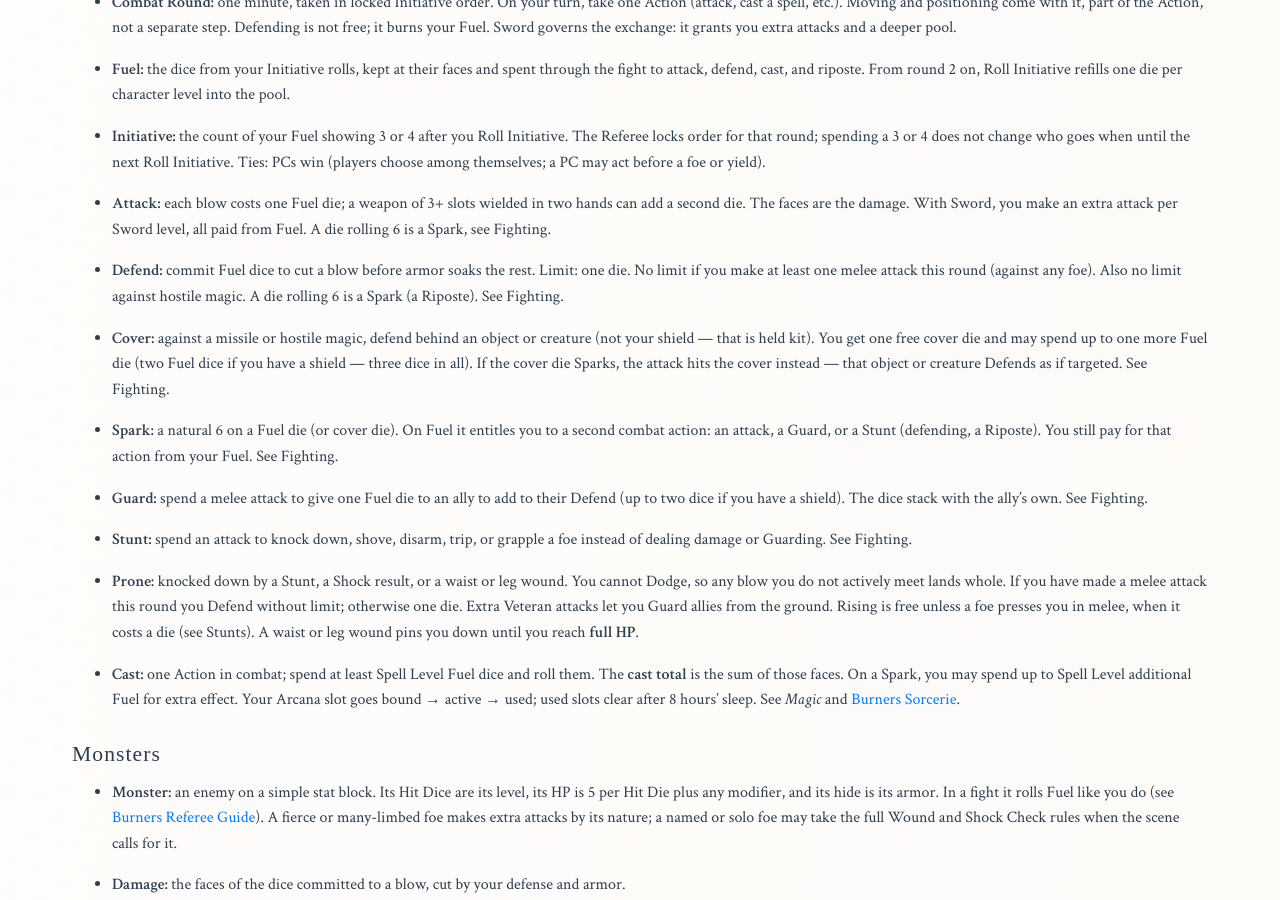
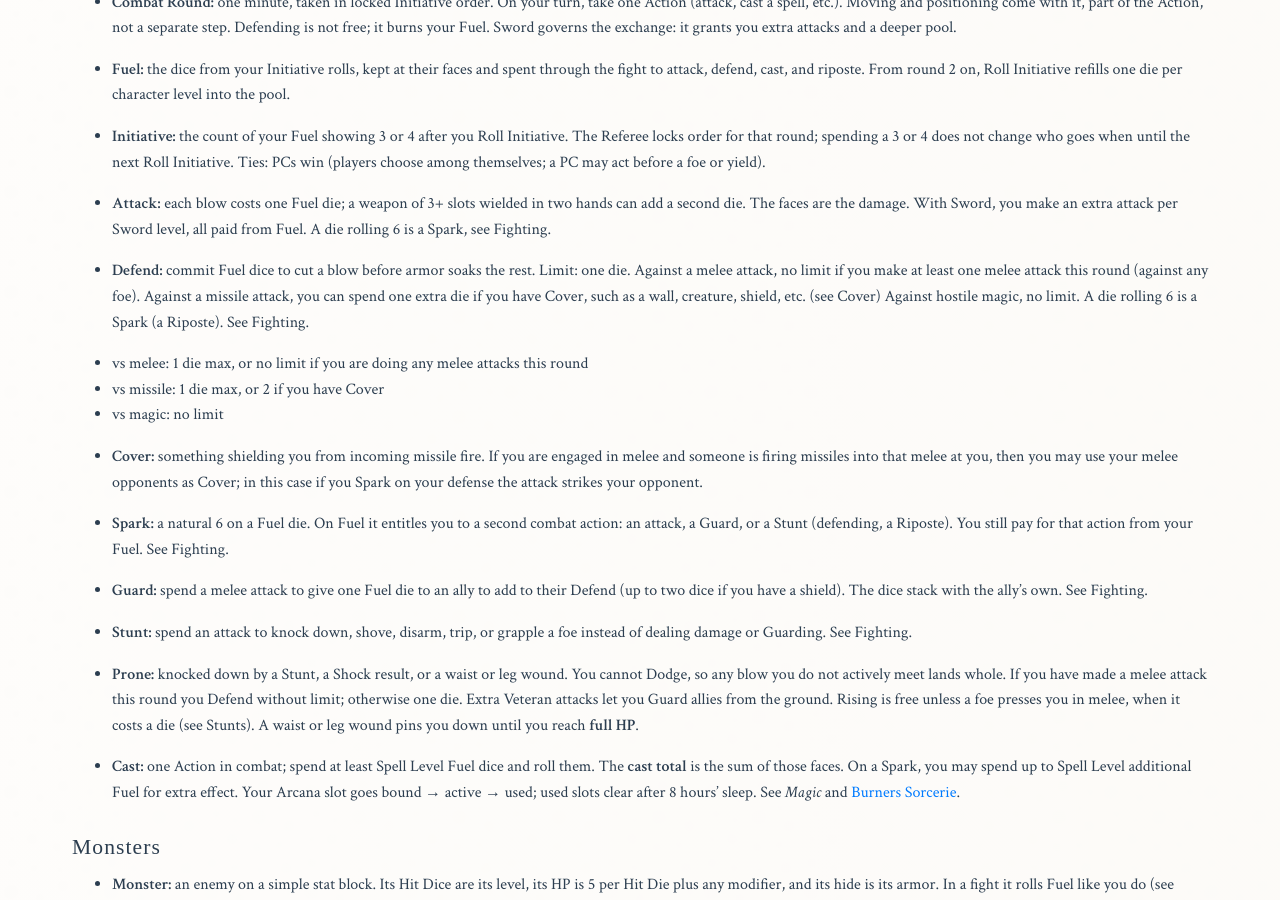
Before and after one commit to paulabrams/burners, a Jekyll site: the page built from burners-adventure-game.md, in a window 1280 px wide and 900 px high, scrolled down 4619 px. Built offline with Jekyll 4.4.1, drawn with Linux system fonts in a browser that asks for light colours; some web fonts are replaced.

Commit message:
Update burners-adventure-game.md

```diff
--- a/burners-adventure-game.md
+++ b/burners-adventure-game.md
@@ -119,11 +119,15 @@ Quick definitions. Details live in the chapters below.
 
 - **Attack:** each blow costs one Fuel die; a weapon of 3+ slots wielded in two hands can add a second die. The faces are the damage. With Sword, you make an extra attack per Sword level, all paid from Fuel. A die rolling 6 is a Spark, see Fighting.
 
-- **Defend:** commit Fuel dice to cut a blow before armor soaks the rest. Limit: one die. No limit if you make at least one melee attack this round (against any foe). Also no limit against hostile magic. A die rolling 6 is a Spark (a Riposte). See Fighting.
+- **Defend:** commit Fuel dice to cut a blow before armor soaks the rest. Limit: one die. Against a melee attack, no limit if you make at least one melee attack this round (against any foe). Against a missile attack, you can spend one extra die if you have Cover, such as a wall, creature, shield, etc. (see Cover) Against hostile magic, no limit. A die rolling 6 is a Spark (a Riposte). See Fighting.
 
-- **Cover:** against a missile or hostile magic, defend behind an object or creature (not your shield — that is held kit). You get one free cover die and may spend up to one more Fuel die (two Fuel dice if you have a shield — three dice in all). If the cover die Sparks, the attack hits the cover instead — that object or creature Defends as if targeted. See Fighting.
+- vs melee: 1 die max, or no limit if you are doing any melee attacks this round
+- vs missile: 1 die max, or 2 if you have Cover
+- vs magic: no limit
 
-- **Spark:** a natural 6 on a Fuel die (or cover die). On Fuel it entitles you to a second combat action: an attack, a Guard, or a Stunt (defending, a Riposte). You still pay for that action from your Fuel. See Fighting.
+- **Cover:** something shielding you from incoming missile fire. If you are engaged in melee and someone is firing missiles into that melee at you, then you may use your melee opponents as Cover; in this case if you Spark on your defense the attack strikes your opponent.
+
+- **Spark:** a natural 6 on a Fuel die. On Fuel it entitles you to a second combat action: an attack, a Guard, or a Stunt (defending, a Riposte). You still pay for that action from your Fuel. See Fighting.
 
 - **Guard:** spend a melee attack to give one Fuel die to an ally to add to their Defend (up to two dice if you have a shield). The dice stack with the ally's own. See Fighting.
 
```
